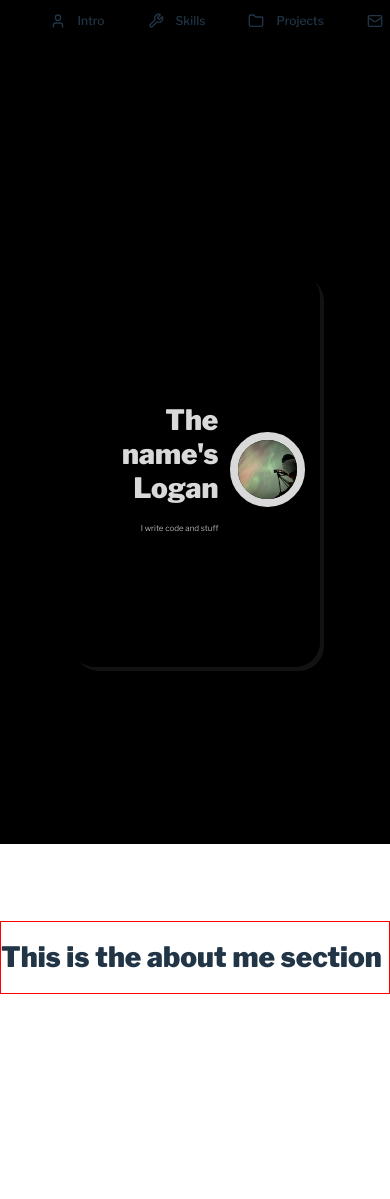
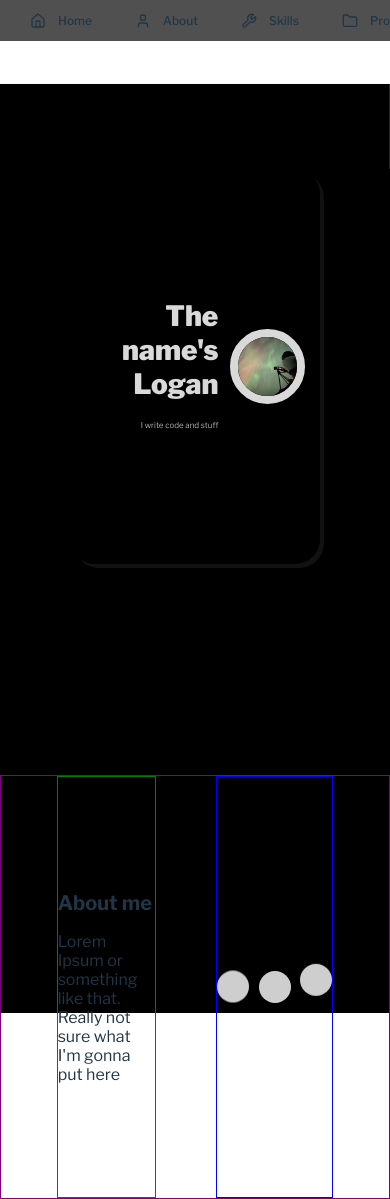
Before and after one commit to lgundry/portfolio-frontend, a React (Vite) app: page / in a window 390 px wide. Before the commit the page ends 994 px from the top, so only its background shows below. Built offline with nearby package versions, Linux system fonts and the light colour scheme.

Commit message:
Create about
created an about section. changed some path issues

```diff
--- a/src/assets/components/about/About.component.css
+++ b/src/assets/components/about/About.component.css
@@ -1,4 +1,26 @@
 .about__container {
-  margin-top: 30vh;
-  border: 1px solid red;
+  display: flex;
+  justify-content: center;
+  align-content: center;
+  height: 50vh;
+  border: 1px solid purple;
 }
+
+.aboutText__container {
+  width: 25vw;
+  margin-right: 60px;
+  align-content: center;
+  border: 1px solid green;
+}
+
+.about__text {
+}
+
+.about__heading {
+
+}
+
+.loading__container {
+  align-content: center;
+  border: 1px solid blue;
+}
--- a/src/assets/components/about/About.component.tsx
+++ b/src/assets/components/about/About.component.tsx
@@ -1,9 +1,16 @@
 import './About.component.css'
+import BouncingDots from '../bouncing_dots/BouncingDots.component.tsx'
 
 function About() {
   return (
     <div className="about__container">
-      <h1>This is the about me section</h1>
+      <div className="aboutText__container">
+        <h2 className="about__heading">About me</h2>
+        <p className="about__text">Lorem Ipsum or something like that. Really not sure what I'm gonna put here</p>
+      </div>
+      <div className="loading__container">
+        <BouncingDots size={32} color="#D9D9D9" title="Loading profile" />
+      </div>
     </div>
   )
 };
--- /dev/null
+++ b/src/assets/components/bouncing_dots/BouncingDots.component.css
@@ -0,0 +1,53 @@
+/* The component uses --dot-size and --dot-color custom properties provided by inline style */
+
+/* Container */
+.bouncing-dots {
+  display: flex;
+  gap: 0.6rem;
+  align-items: center;
+  justify-content: center;
+
+  /* let color cascade into dots via currentColor */
+  color: var(--dot-color, currentColor);
+}
+
+/* Dot base */
+.bouncing-dots .dot {
+  width: var(--dot-size, 14px);
+  height: var(--dot-size, 14px);
+  border-radius: 50%;
+  background-color: currentColor;
+  opacity: 0.95;
+  transform: translateY(0);
+  animation: bounce 0.9s ease-in-out infinite;
+}
+
+/* Staggered delays */
+.bouncing-dots .dot:nth-child(2) { animation-delay: 0.15s; }
+.bouncing-dots .dot:nth-child(3) { animation-delay: 0.30s; }
+
+/* Larger on wider screens (optional) */
+@media (min-width: 768px) {
+  .bouncing-dots .dot { width: calc(var(--dot-size, 14px) * 1.25); height: calc(var(--dot-size, 14px) * 1.25); }
+}
+
+/* Bounce animation */
+@keyframes bounce {
+  0%, 80%, 100% { transform: translateY(0); }
+  40% { transform: translateY(-12px); }
+}
+
+/* Screen reader only helper */
+.sr-only {
+  border: 0 !important;
+  clip: rect(1px, 1px, 1px, 1px) !important;
+  -webkit-clip-path: inset(50%) !important;
+  clip-path: inset(50%) !important;
+  height: 1px !important;
+  width: 1px !important;
+  margin: -1px !important;
+  overflow: hidden !important;
+  padding: 0 !important;
+  position: absolute !important;
+  white-space: nowrap !important;
+}
--- /dev/null
+++ b/src/assets/components/bouncing_dots/BouncingDots.component.tsx
@@ -0,0 +1,34 @@
+import './BouncingDots.component.css'
+
+interface Props {
+  size?: number;        // px, default 14
+  color?: string;       // any CSS color, default uses currentColor
+  className?: string;
+  title?: string;       // accessible label, default "Loading"
+}
+
+function BouncingDots({
+  size = 14,
+  color = 'currentColor',
+  className = '',
+  title = 'Loading',
+}: Props) {
+  const style = { ['--dot-size' as any]: `${size}px`, ['--dot-color' as any]: color } as React.CSSProperties;
+
+  return (
+    <div
+      className={`bouncing-dots ${className}`}
+      style={style}
+      role="status"
+      aria-live="polite"
+      aria-label={title}
+    >
+      <span className="sr-only">{title}…</span>
+      <span className="dot" />
+      <span className="dot" />
+      <span className="dot" />
+    </div>
+  );
+}
+
+export default BouncingDots;
--- a/src/assets/components/intro/intro.component.css
+++ b/src/assets/components/intro/Intro.component.css
@@ -2,6 +2,9 @@ div.intro__container {
   display: flex;
   flex: 1;
   justify-content: center;
+
+  margin-top: 20vh;
+  margin-bottom: 25vh;
 }
 
 div.intro {
@@ -10,7 +13,6 @@ div.intro {
   width: 60vw;
   height: 45vh;
   padding: 2%;
-  margin-top: 50vh;
 
   backdrop-filter: blur(30px);
   -webkit-backdrop-filter: blur(18px);
--- a/src/assets/components/intro/Intro.component.tsx
+++ b/src/assets/components/intro/Intro.component.tsx
@@ -1,4 +1,4 @@
-import './intro.component.css'
+import './Intro.component.css'
 import Headshot from '../../images/IMG_4838.JPEG'
 
 function Intro() {
--- a/src/assets/components/navigation/Navigation.component.css
+++ b/src/assets/components/navigation/Navigation.component.css
@@ -1,8 +1,11 @@
 div.nav__container {
   position: fixed;
   top: 0vh;
-  left: 5vw;
 
   display: flex;
   z-index: 1;
+  width: 100%;
+
+  background-color: #000000AF;
+  backdrop-filter: blur(30px);
 }
--- a/src/assets/components/navigation/Navigation.component.tsx
+++ b/src/assets/components/navigation/Navigation.component.tsx
@@ -1,5 +1,6 @@
 import './Navigation.component.css'
 import {
+  LuHouse,
   LuUser,
   LuWrench,
   LuFolder,
@@ -9,7 +10,8 @@ import NavCard from './NavCard.component.tsx'
 
 function Navigation() {
   const sections = [
-    { title: "Intro", destination: "intro__container", icon: LuUser },
+    { title: "Home", destination: "intro__container", icon: LuHouse },
+    { title: "About", destination: "about__container", icon: LuUser },
     { title: "Skills", destination: "skills__container", icon: LuWrench },
     { title: "Projects", destination: "projects__container", icon: LuFolder },
     { title: "Contact", destination: "contact__container", icon: LuMail },
--- a/src/index.css
+++ b/src/index.css
@@ -30,11 +30,6 @@ body {
 
 #root {
   font-family: 'Libre Franklin', sans-serif;
-
-  display: flex;
-  flex-direction: column;
-
-  justify-content: center;
 }
 
 h1 {
@@ -43,12 +38,12 @@ h1 {
 }
 
 h2 {
-  font-size: clamp(1.25rem, 3.5vw, 5rem);
+  font-size: clamp(1.25rem, 3vw, 5rem);
   font-weight: 700;
 }
 
 h3 {
-  font-size: clamp(0.75rem, 3vw, 2rem);
+  font-size: clamp(0.75rem, 2.5vw, 2rem);
   font-weight: 500;
 }
 
```
Also changed, not shown: src/App.tsx (+4 -6 lines).
